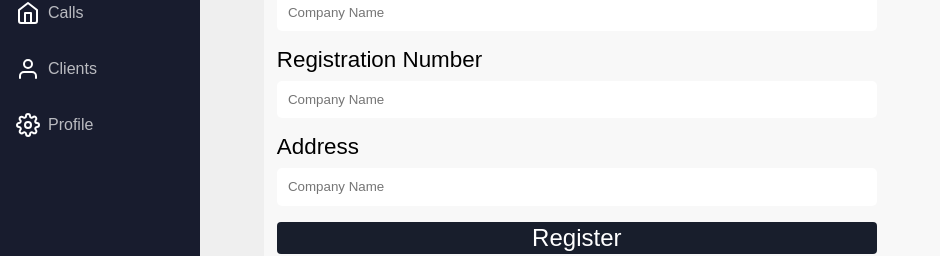
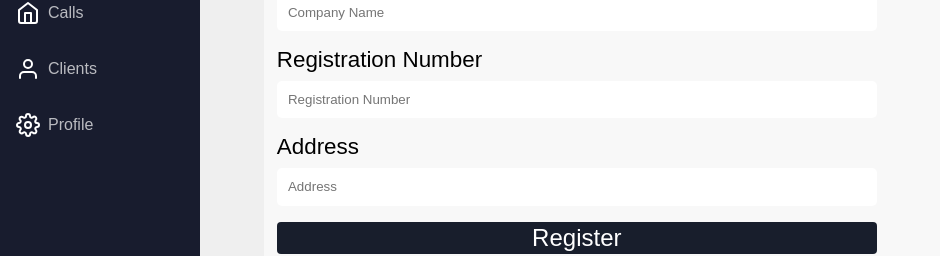
Before and after one commit to danielfelix45/CallSystem_React, a React (Vite) app: page /customers in a window 1280 px wide. Shown: the part 164-420 px from the top of the page, without its empty margins (0-940 px from the left). Built offline with nearby package versions, Linux system fonts and the light colour scheme; no server answers; sample sign-in values are in the browser's storage.

Commit message:
Update index page

```diff
--- a/src/pages/Customers/index.jsx
+++ b/src/pages/Customers/index.jsx
@@ -32,7 +32,7 @@ function Customers(){
         toast.error("Error when registering");
       })
     }else{
-      toast.error("Fill in all fields");
+      toast.error("Fill in all form fields");
     }
   }
 
@@ -57,14 +57,14 @@ function Customers(){
             <label>Registration Number</label>
             <input
               type="text"
-              placeholder='Company Name'
+              placeholder='Registration Number'
               value={registrationNumber}
               onChange={(e) => setRegistrationNumber(e.target.value)}
             />
             <label>Address</label>
             <input
               type="text"
-              placeholder='Company Name'
+              placeholder='Address'
               value={address}
               onChange={(e) => setAddress(e.target.value)}
             />
```
